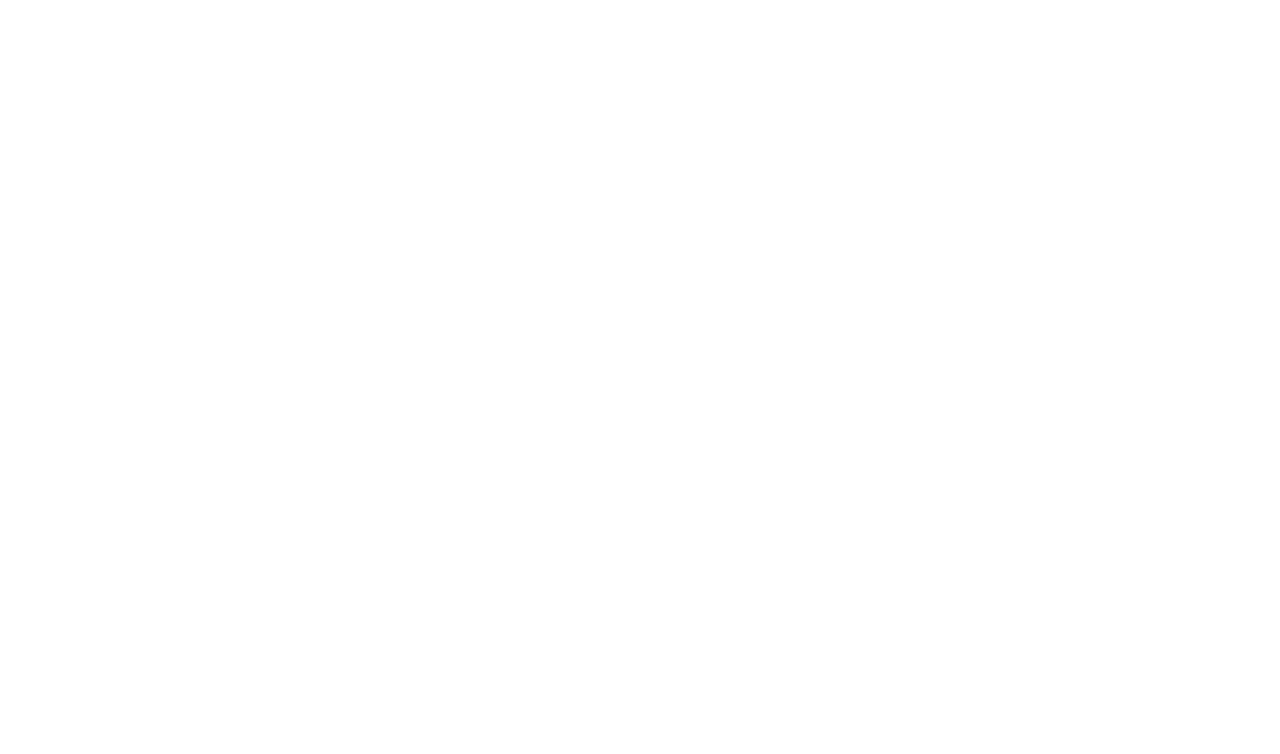
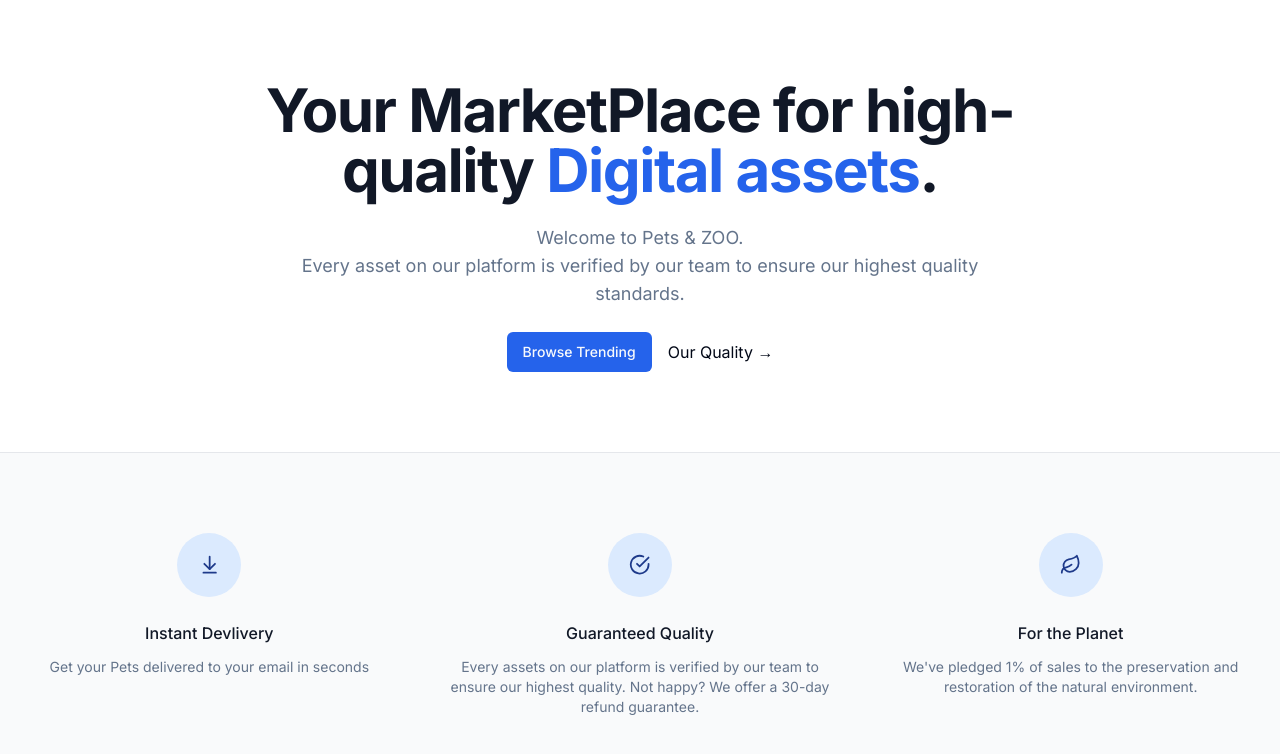
Before and after one commit to RedaRahmani/pets_and_zoo, a Next.js app in the folder petsandzoo/: page / in a window 1280 px wide. Shown: the top 754 px of the page. Built offline with nearby package versions, Linux system fonts and the light colour scheme.

Commit message:
Creating our landing page

```diff
--- a/petsandzoo/package.json
+++ b/petsandzoo/package.json
@@ -9,6 +9,7 @@
     "lint": "next lint"
   },
   "dependencies": {
+    "@radix-ui/react-slot": "^1.0.2",
     "class-variance-authority": "^0.7.0",
     "clsx": "^2.1.0",
     "lucide-react": "^0.360.0",
--- a/petsandzoo/src/app/page.tsx
+++ b/petsandzoo/src/app/page.tsx
@@ -1,11 +1,70 @@
 import MaxWidthWrapper from "@/components/MaxWidthWrapper";
+import { buttonVariants , Button} from "@/components/ui/button";
+import { cn } from "@/lib/utils";
+import {ArrowDownToLine , CheckCircle , Leaf} from 'lucide-react'
+import Link from "next/link";
+
+const perks = [
+  {
+    name: 'Instant Devlivery',
+    Icon: ArrowDownToLine,
+    description: "Get your Pets delivered to your email in seconds"
+  },
+  {
+    name: 'Guaranteed Quality',
+    Icon: CheckCircle,
+    description: "Every assets on our platform is verified by our team to ensure our highest quality. Not happy? We offer a 30-day refund guarantee."
+  },
+  {
+    name: 'For the Planet ',
+    Icon: Leaf,
+    description: "We've pledged 1% of sales to the preservation and restoration of the natural environment."
+  }
+
+]
+
 
 export default function Home() {
   return (
+    <>
     <MaxWidthWrapper>
       <div className="py-20 mx-auto text-center flex flex-col items-center max-w-3xl">
-
+        <h1 className="text-4xl font-bold tracking-tight text-gray-900 sm:text-6xl">
+          Your MarketPlace for high-quality{' '}<span className="text-blue-600">Digital assets</span>.
+        </h1>
+        <p className="mt-6 text-lg max-w-prose text-muted-foreground">Welcome to Pets & ZOO.<br></br> Every asset on our platform is verified by our team to ensure our highest quality standards.</p>
+        <div className="flex flex-col sm:flex-row gap-4 mt-6">
+          <Link href='/products' className={buttonVariants()}>Browse Trending</Link>
+          {/* <button Variant ="ghost">Our Quality &rarr;</button> */}
+          <button className={cn("button-ghost")}>Our Quality &rarr;</button>
+        </div>
       </div>
     </MaxWidthWrapper>
+    <section className="border-t border-gray-200 bg-gray-50">
+      <MaxWidthWrapper className="py-20">
+        <div className="grid grid-cols-1 gap-y-12 sm:grid-cols-2 sm:gap-x-6 lg:grid-cols-3 lg:gap-x-8 lg:gab-y-0">
+          {perks.map((perk)=>(
+            <div
+              key={perk.name}
+              className="text-center md:flex md:items-start md:text-left lg:block lg:text-center">
+                <div className="md:flex-shrink-0 flex justify-center">
+                  <div className="h-16 w-16 flex items-center justify-center rounded-full bg-blue-100 text-blue-900">
+                    {<perk.Icon className="w-1/3 h-1/3" />}
+                  </div>
+                </div>
+                <div className="mt-6 md:ml-4 md:mt-0 lg:ml-0 lg:mt-6">
+                  <h3 className="text-base font-medium text-gray-900">
+                    {perk.name}
+                  </h3>
+                  <p className="mt-3 text-sm text-muted-foreground">
+                    {perk.description}
+                  </p>
+                </div>
+            </div>
+          ))}
+        </div>
+      </MaxWidthWrapper>
+    </section>
+    </>
   );
 }
--- /dev/null
+++ b/petsandzoo/src/components/ui/button.tsx
@@ -0,0 +1,56 @@
+import * as React from "react"
+import { Slot } from "@radix-ui/react-slot"
+import { cva, type VariantProps } from "class-variance-authority"
+
+import { cn } from "@/lib/utils"
+
+const buttonVariants = cva(
+  "inline-flex items-center justify-center whitespace-nowrap rounded-md text-sm font-medium ring-offset-background transition-colors focus-visible:outline-none focus-visible:ring-2 focus-visible:ring-ring focus-visible:ring-offset-2 disabled:pointer-events-none disabled:opacity-50",
+  {
+    variants: {
+      variant: {
+        default: "bg-primary text-primary-foreground hover:bg-primary/90",
+        destructive:
+          "bg-destructive text-destructive-foreground hover:bg-destructive/90",
+        outline:
+          "border border-input bg-background hover:bg-accent hover:text-accent-foreground",
+        secondary:
+          "bg-secondary text-secondary-foreground hover:bg-secondary/80",
+        ghost: "hover:bg-accent hover:text-accent-foreground",
+        link: "text-primary underline-offset-4 hover:underline",
+      },
+      size: {
+        default: "h-10 px-4 py-2",
+        sm: "h-9 rounded-md px-3",
+        lg: "h-11 rounded-md px-8",
+        icon: "h-10 w-10",
+      },
+    },
+    defaultVariants: {
+      variant: "default",
+      size: "default",
+    },
+  }
+)
+
+export interface ButtonProps
+  extends React.ButtonHTMLAttributes<HTMLButtonElement>,
+    VariantProps<typeof buttonVariants> {
+  asChild?: boolean
+}
+
+const Button = React.forwardRef<HTMLButtonElement, ButtonProps>(
+  ({ className, variant, size, asChild = false, ...props }, ref) => {
+    const Comp = asChild ? Slot : "button"
+    return (
+      <Comp
+        className={cn(buttonVariants({ variant, size, className }))}
+        ref={ref}
+        {...props}
+      />
+    )
+  }
+)
+Button.displayName = "Button"
+
+export { Button, buttonVariants }
```
Also changed, not shown: 1 other file (tests, documents, lock files or other folders).
